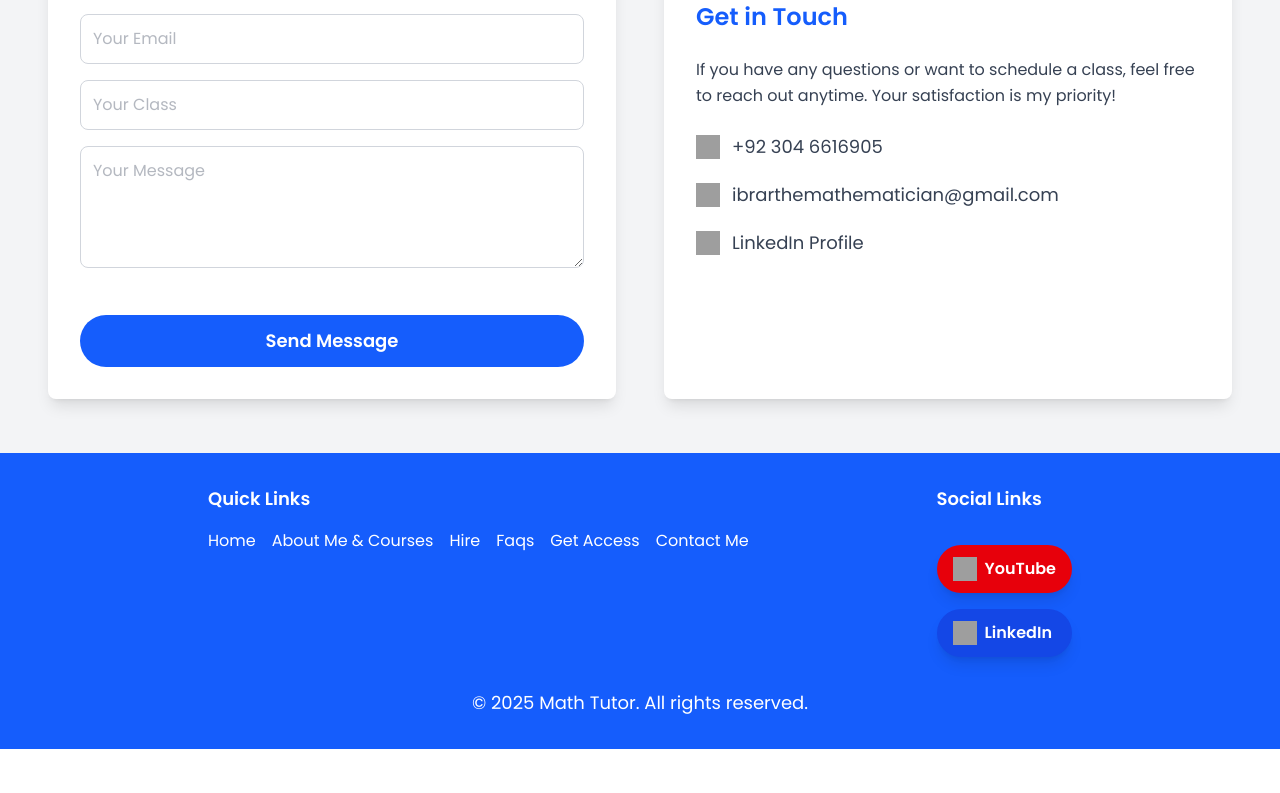
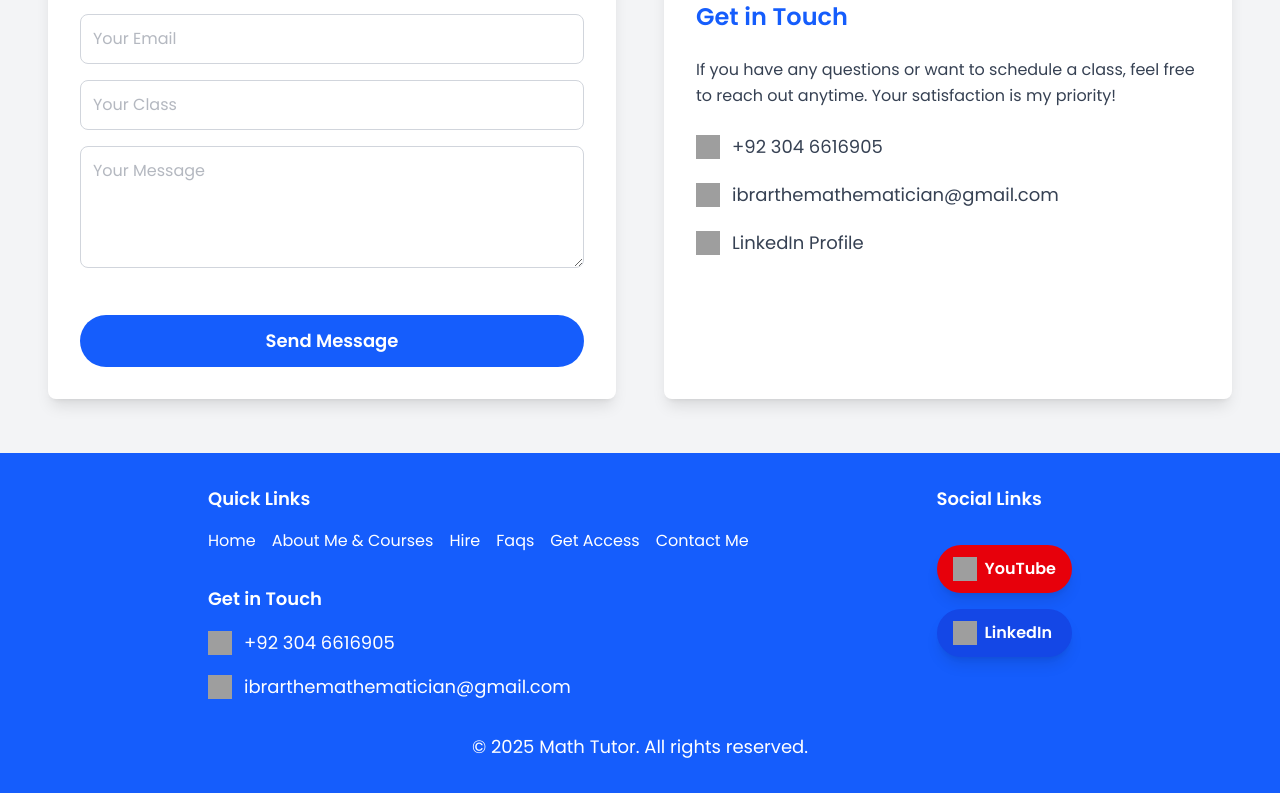
Before and after one commit to FAIZANMUHAMMAD-311/maths-sir, a Next.js app: page / in a window 1280 px wide. Shown: the part 4414-5207 px from the top of the page. Before the commit the page ends 5163 px from the top, so only its background shows below. Built offline with nearby package versions, Linux system fonts and the light colour scheme; grey boxes are pictures that could not be loaded.

Commit message:
Footer.js

```diff
--- a/src/app/components/Footer.js
+++ b/src/app/components/Footer.js
@@ -4,7 +4,7 @@ export default function Footer() {
       <div className="container mx-auto max-w-4xl px-4">
         {/* Flex container for Quick Links and Social Links */}
         <div className="flex flex-col md:flex-row justify-between">
-          {/* Left Side: Quick Links */}
+          {/* Left Side: Quick Links and Get in Touch */}
           <div className="mb-8 md:mb-0">
             <h3 className="text-lg font-semibold mb-4">Quick Links</h3>
             <div className="flex flex-wrap gap-4 text-sm md:text-base">
@@ -13,6 +13,40 @@ export default function Footer() {
                   {section === 'about' ? 'About Me & Courses' : section === 'access' ? 'Get Access' : section === 'contact' ? 'Contact Me' : section.charAt(0).toUpperCase() + section.slice(1)}
                 </a>
               ))}
+            </div>
+
+            {/* Get in Touch Section */}
+            <h3 className="text-lg font-semibold mt-8 mb-4">Get in Touch</h3>
+            <div className="space-y-4">
+              {/* Phone Number */}
+              <div className="flex items-center justify-center md:justify-start">
+                <img
+                  src="https://cdn-icons-png.flaticon.com/512/455/455705.png"
+                  alt="Phone Icon"
+                  className="w-6 h-6 mr-3"
+                />
+                <a
+                  href="tel:+92 304 6616905"
+                  className="text-white hover:text-gray-200 transition duration-300 text-lg font-medium"
+                >
+                  +92 304 6616905
+                </a>
+              </div>
+
+              {/* Email Address */}
+              <div className="flex items-center justify-center md:justify-start">
+                <img
+                  src="https://cdn-icons-png.flaticon.com/512/561/561127.png"
+                  alt="Email Icon"
+                  className="w-6 h-6 mr-3"
+                />
+                <a
+                  href="mailto:ibrarthemathematician@gmail.com"
+                  className="text-white hover:text-gray-200 transition duration-300 text-sm md:text-lg font-medium break-words"
+                >
+                  ibrarthemathematician@gmail.com
+                </a>
+              </div>
             </div>
           </div>
 
```
